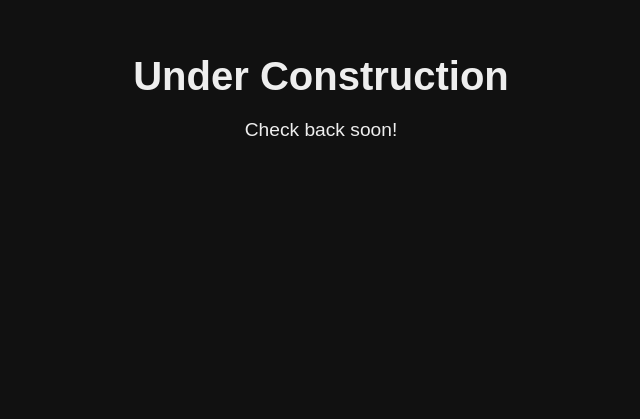
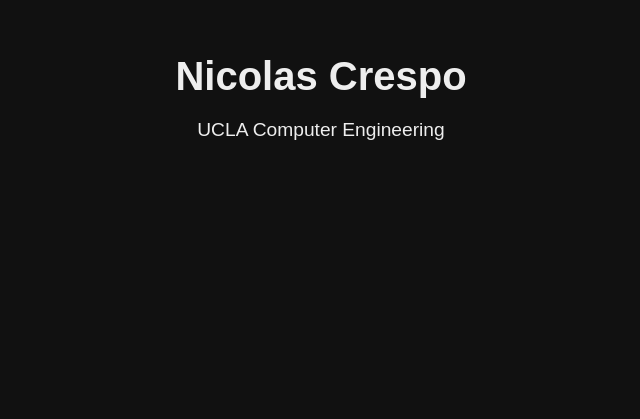
Before and after one commit to n-crespo/personal-site, a plain HTML site: page index.html in a window 1280 px wide. Shown: the part 293-712 px from the top of the page, without its empty margins (319-959 px from the left). Drawn offline with Linux system fonts and the light colour scheme.

Commit message:
feat: remove construction message

```diff
--- a/index.html
+++ b/index.html
@@ -4,13 +4,13 @@
     <meta charset="UTF-8" />
     <meta name="viewport" content="width=device-width, initial-scale=1.0" />
     <link rel="stylesheet" href="styles.css" />
-    <title>Under Construction</title>
+    <title>Nicolas Crespo</title>
   </head>
   <body>
-    <div class="container">
+    <div class="center-container">
       <div id="msg">
-        <h1>Under Construction</h1>
-        <p>Check back soon!</p>
+        <h1>Nicolas Crespo</h1>
+        <p>UCLA Computer Engineering</p>
       </div>
     </div>
     <div class="socials">
@@ -27,7 +27,7 @@
         <img
           class="social-icon"
           src="https://images.freeimages.com/fic/images/icons/2779/simple_icons/4096/github.png"
-          alt="LinkedIn Logo"
+          alt="Github Logo"
           draggable="false"
         />
       </a>
--- a/styles.css
+++ b/styles.css
@@ -8,15 +8,6 @@
   align-items: center;
   justify-content: center;
   height: 100vh;
-}
-
-.container {
-  display: flex;
-  flex-direction: column;
-  justify-content: center;
-  align-items: center;
-  text-align: center;
-  flex-grow: 1;
 }
 
 .socials {
@@ -53,7 +44,3 @@
   color: #0077b5; /* LinkedIn blue */
   font-weight: bold;
 }
-
-.linked a:hover {
-  text-decoration: underline;
-}
```
